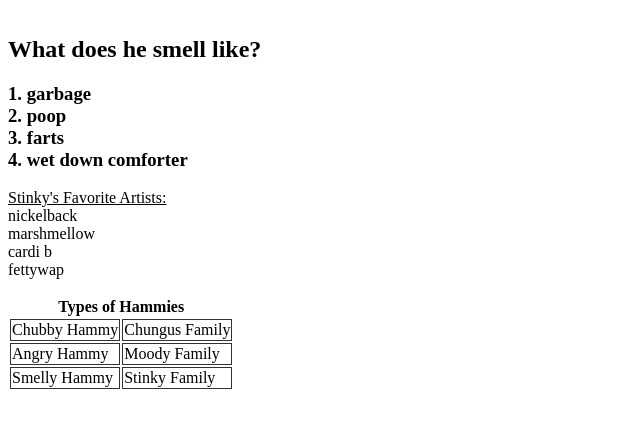
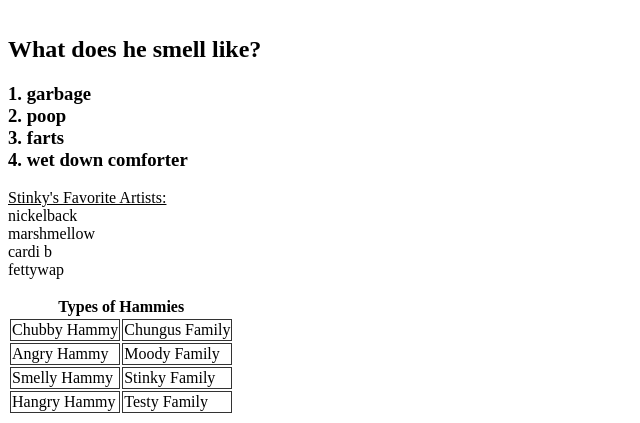
Before and after one commit to ma-wong/myhtml, a plain HTML site: page index.html in a window 1280 px wide. Shown: the part 386-809 px from the top of the page, without its empty margins (0-640 px from the left). Drawn offline with Linux system fonts and the light colour scheme.

Commit message:
added new row to chart

```diff
--- a/index.html
+++ b/index.html
@@ -33,6 +33,10 @@
                     <td style="border: 1px solid #333;">Smelly Hammy</td>
                     <td style="border: 1px solid #333;">Stinky Family</td>
                 </tr>
+                <tr>
+                    <td style="border: 1px solid #333;">Hangry Hammy</td>
+                    <td style="border: 1px solid #333;">Testy Family</td>
+                </tr>
             </tbody>
         </table>
     </body>
```
